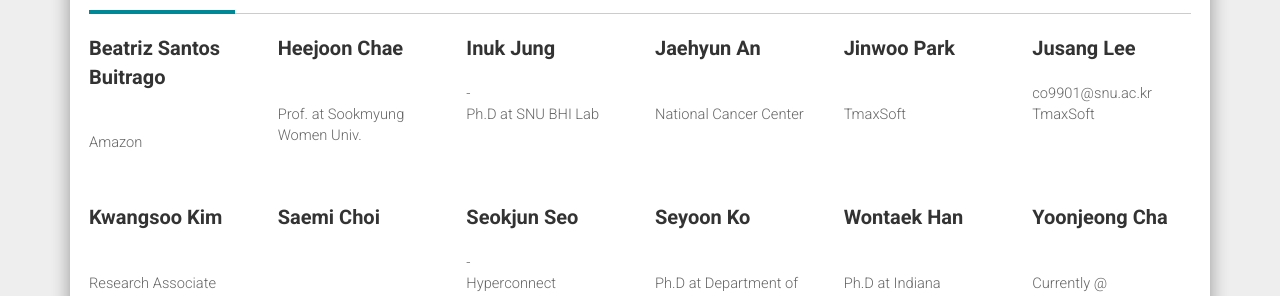
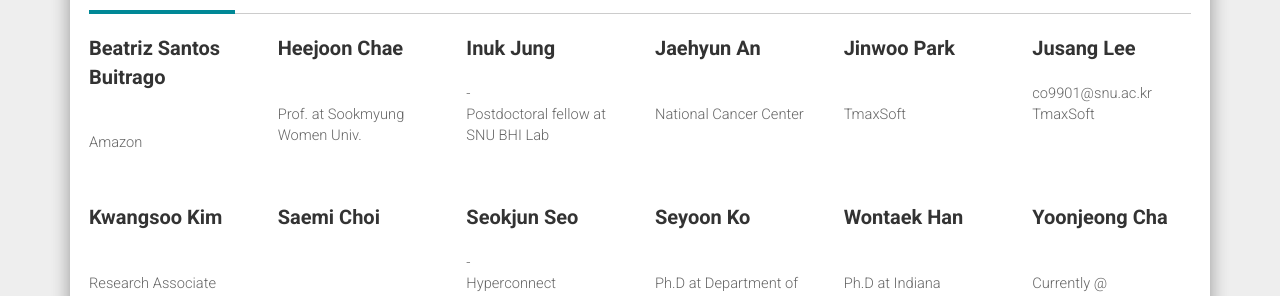
Before and after one commit to solanoon/bhi-kimlab.github.io, a Jekyll site: the page built from members.md, in a window 1280 px wide and 900 px high, scrolled down 2204 px. Shown: the part 155-451 px from the top of the window. Built offline with Jekyll 4.4.1, drawn with Linux system fonts in a browser that asks for light colours; nearby versions of some CDN libraries.

Commit message:
Update inuk_jung.md

```diff
--- a/_members/inuk_jung.md
+++ b/_members/inuk_jung.md
@@ -4,7 +4,7 @@ title:  "Inuk Jung"
 type: alumni
 tag: "Jung I"
 img: "inuk_jung.jpg"
-summary: "Ph.D at SNU BHI Lab"
+summary: "Postdoctoral fellow at SNU BHI Lab"
 contact: "-"
 ---
 Postdoctoral fellow at SNU BHI Lab ~ August 2017
```
